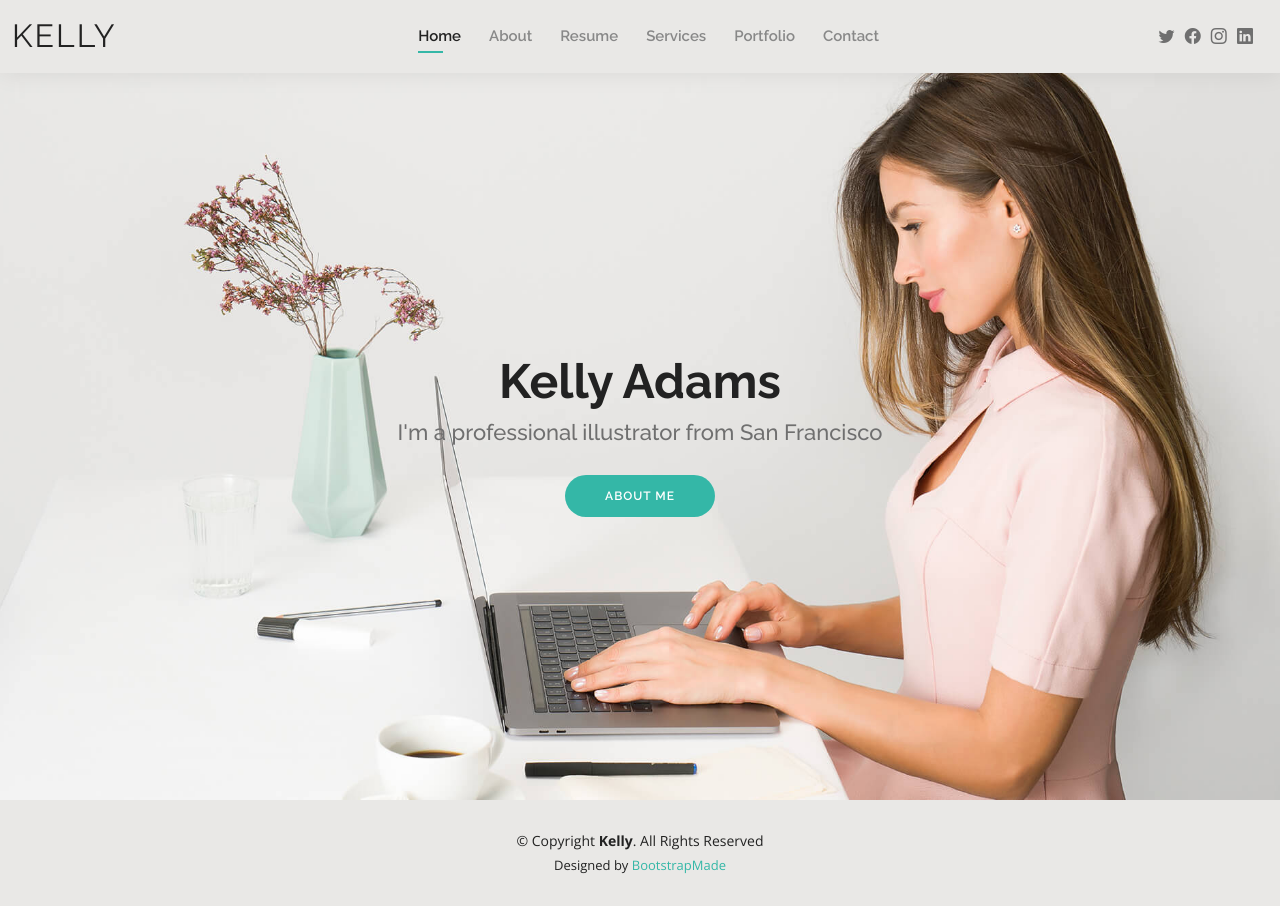
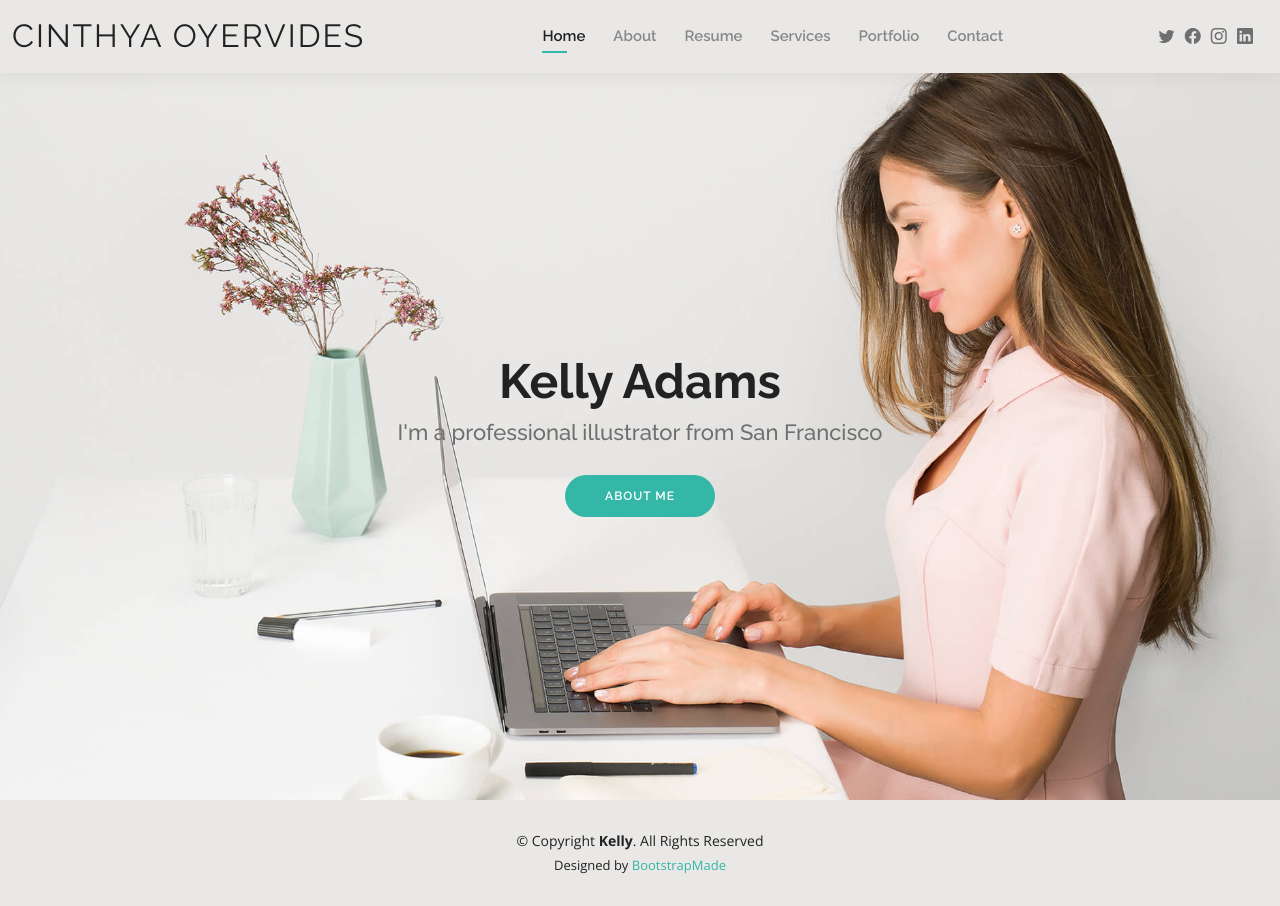
Before and after one commit to cinthyaoyervides/cinthyaoyervides.github.io, a plain HTML site: page index.html in a window 1280 px wide. Drawn offline with nearby package versions, Linux system fonts and the light colour scheme.

Commit message:
Update index.html

```diff
--- a/index.html
+++ b/index.html
@@ -41,7 +41,7 @@
   <header id="header" class="fixed-top">
     <div class="container-fluid d-flex justify-content-between align-items-center">
 
-      <h1 class="logo me-auto me-lg-0"><a href="index.html">Kelly</a></h1>
+      <h1 class="logo me-auto me-lg-0"><a href="index.html">Cinthya Oyervides</a></h1>
       <!-- Uncomment below if you prefer to use an image logo -->
       <!-- <a href="index.html" class="logo"><img src="assets/img/logo.png" alt="" class="img-fluid"></a>-->
 
```
